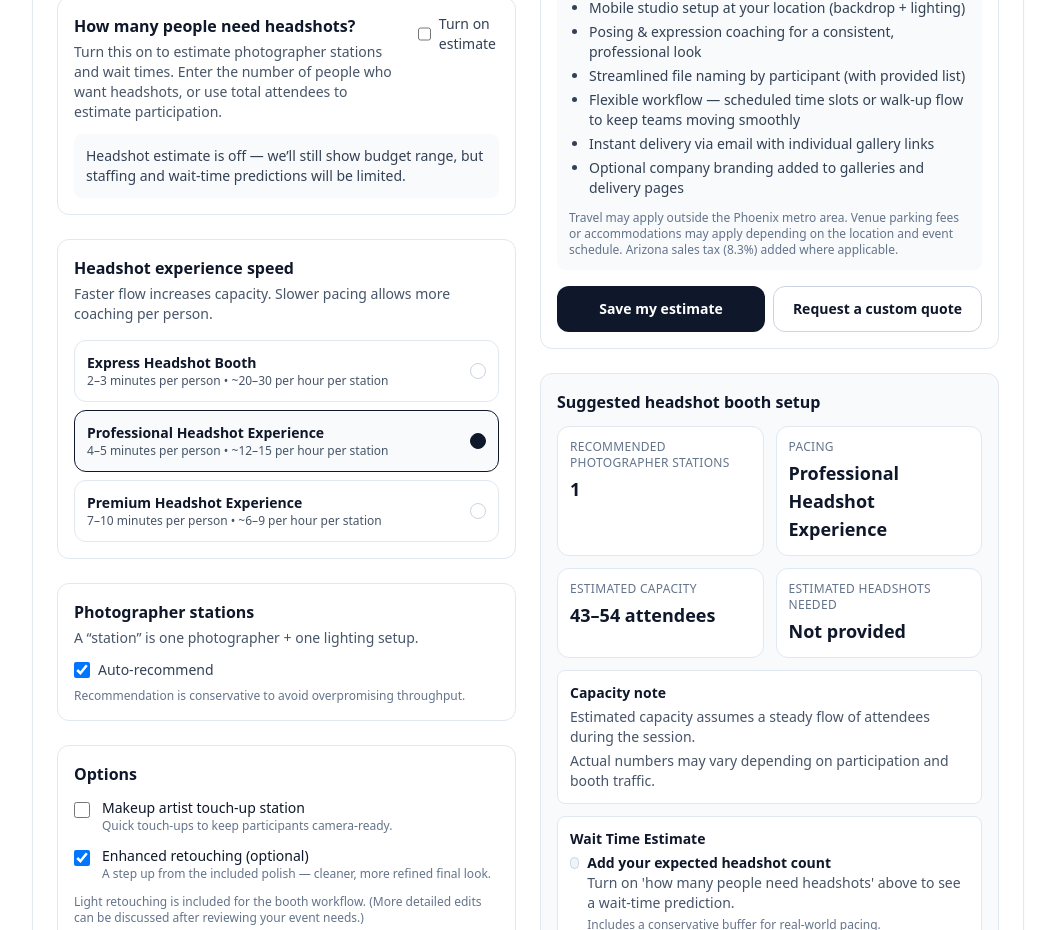
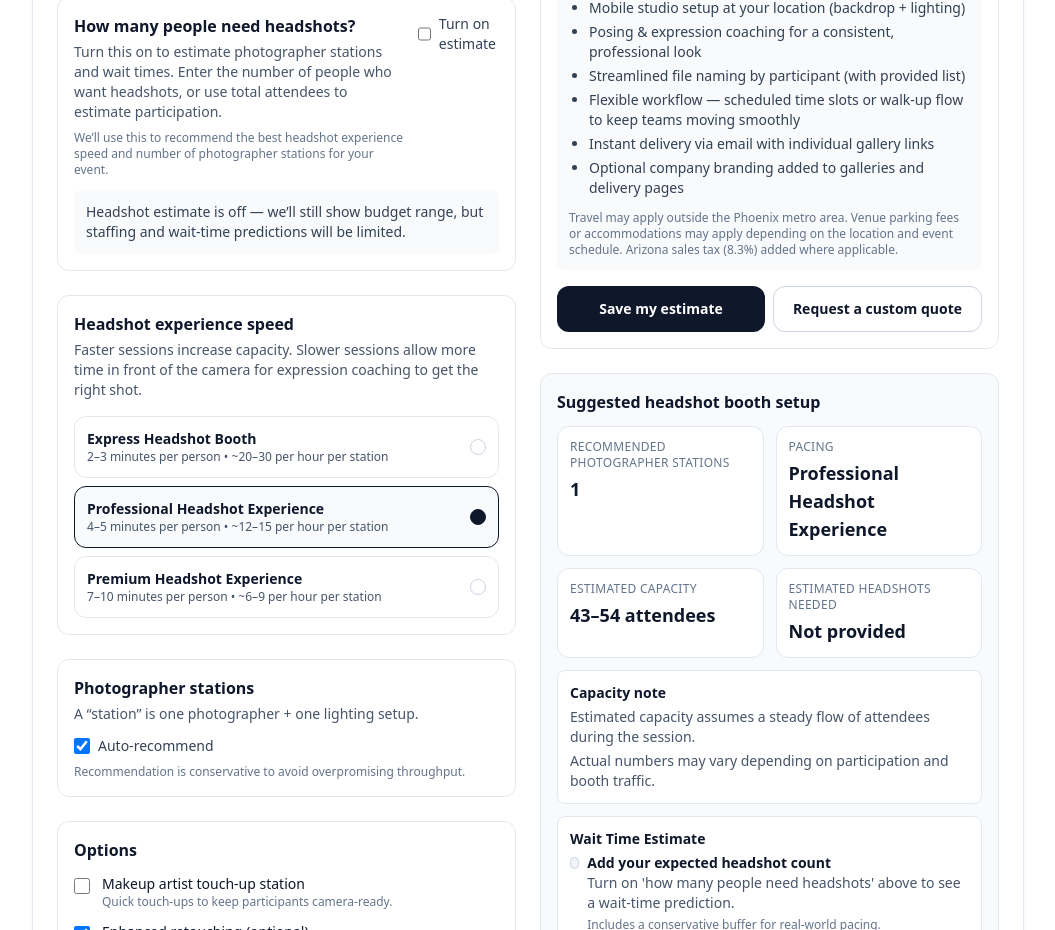
Before and after one commit to headshotpros/conference-headshot-booth-calculator, a Next.js app: page / in a window 1280 px wide. Shown: the part 820-1750 px from the top of the page, without its empty margins (112-1167 px from the left). Built offline with nearby package versions, Linux system fonts and the light colour scheme.

Commit message:
Refine deliverables and descriptions for headshot booth

```diff
--- a/app/page.tsx
+++ b/app/page.tsx
@@ -421,7 +421,7 @@ export default function Page() {
     if (boothType === "CONVENTION") {
       return [
         "On-site headshot booth setup (backdrop + lighting)",
-        "High-volume headshot workflow with quick posing and expression guidance",
+        "High-volume headshot workflow with quick, guided posing and natural expression coaching",
         "Instant delivery via email with individual gallery links",
         "Optional lead capture + participant list export (CSV)",
         "Optional sponsor or company branding added to galleries and delivery pages"
@@ -610,6 +610,9 @@ export default function Page() {
                       Turn this on to estimate photographer stations and wait times.
 Enter the number of people who want headshots, or use total attendees to estimate participation.
 </p>
+<p className="mt-2 text-xs text-slate-500">
+  We’ll use this to recommend the best headshot experience speed and number of photographer stations for your event.
+</p>
                   </div>
 
                   <label className="inline-flex items-center gap-2 text-sm text-slate-700">
@@ -733,7 +736,8 @@ Enter the number of people who want headshots, or use total attendees to estimat
               {/* Pace */}
               <div className="rounded-xl border border-slate-200 p-4">
                 <h2 className="text-base font-semibold text-slate-900">Headshot experience speed</h2>
-                <p className="mt-1 text-sm text-slate-600">Faster flow increases capacity. Slower pacing allows more coaching per person.</p>
+                <p className="mt-1 text-sm text-slate-600">Faster sessions increase capacity. Slower sessions allow more time in front of the camera for expression coaching to get the right shot.
+</p>
 
                 <div className="mt-4 grid gap-2">
                   {(["HIGH", "STANDARD", "PREFERRED"] as Pace[]).map((p) => {
```
